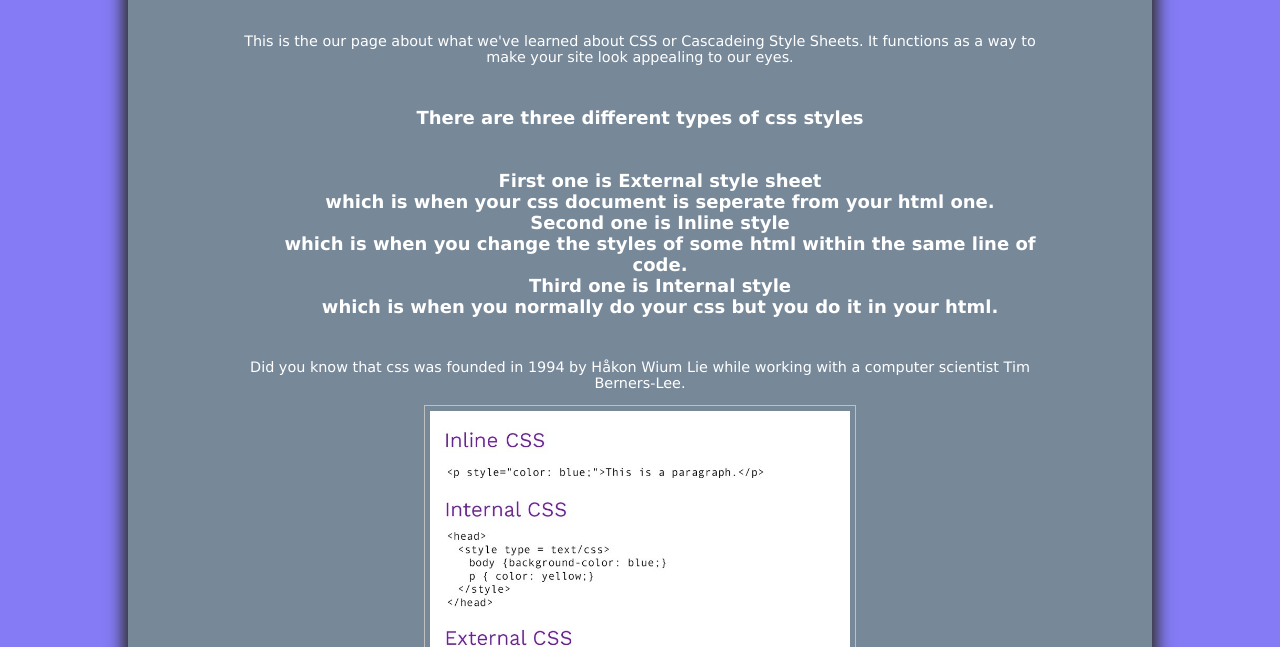
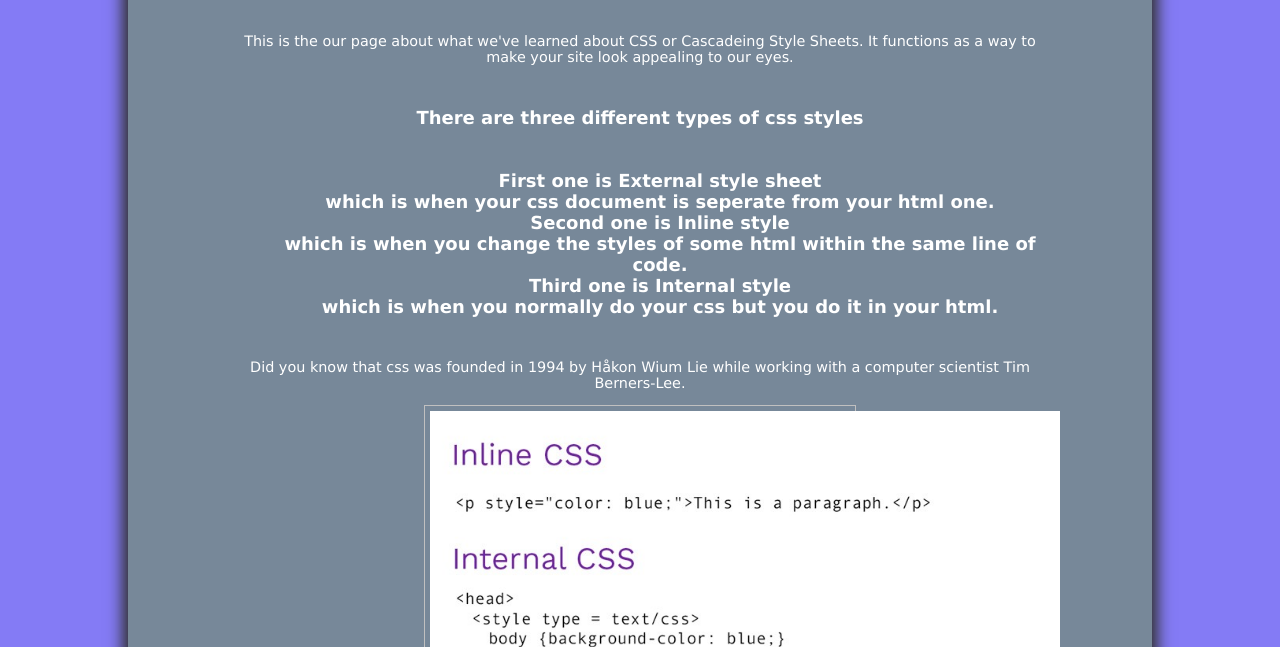
Before and after one commit to jake0326/RedMegaScooter, a plain HTML site: page html/css.html in a window 1280 px wide. In both pictures the pointer is over the picture 640 px from the left and 720 px from the top of the page. Shown: the part 153-800 px from the top of the page. Drawn offline with nearby package versions, Linux system fonts and the light colour scheme.

Commit message:
Update css.html

```diff
--- a/html/css.html
+++ b/html/css.html
@@ -106,7 +106,7 @@ figcaption {
     font-size:15px;
     	  font-weight: bold;
 }
-.zoom > img:click {
+.zoom > img:hover {
 	width: 150%;
 	height: 150%;
 }
```
